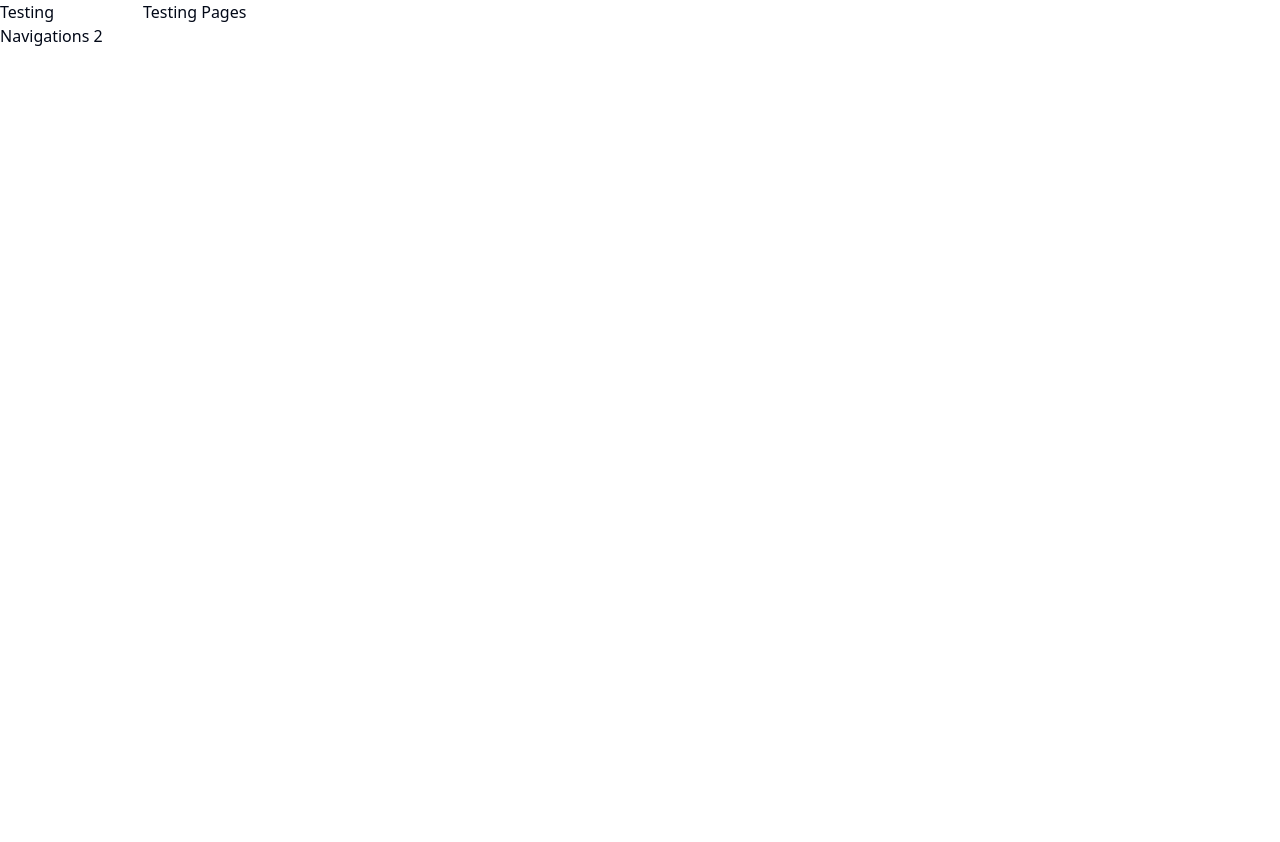
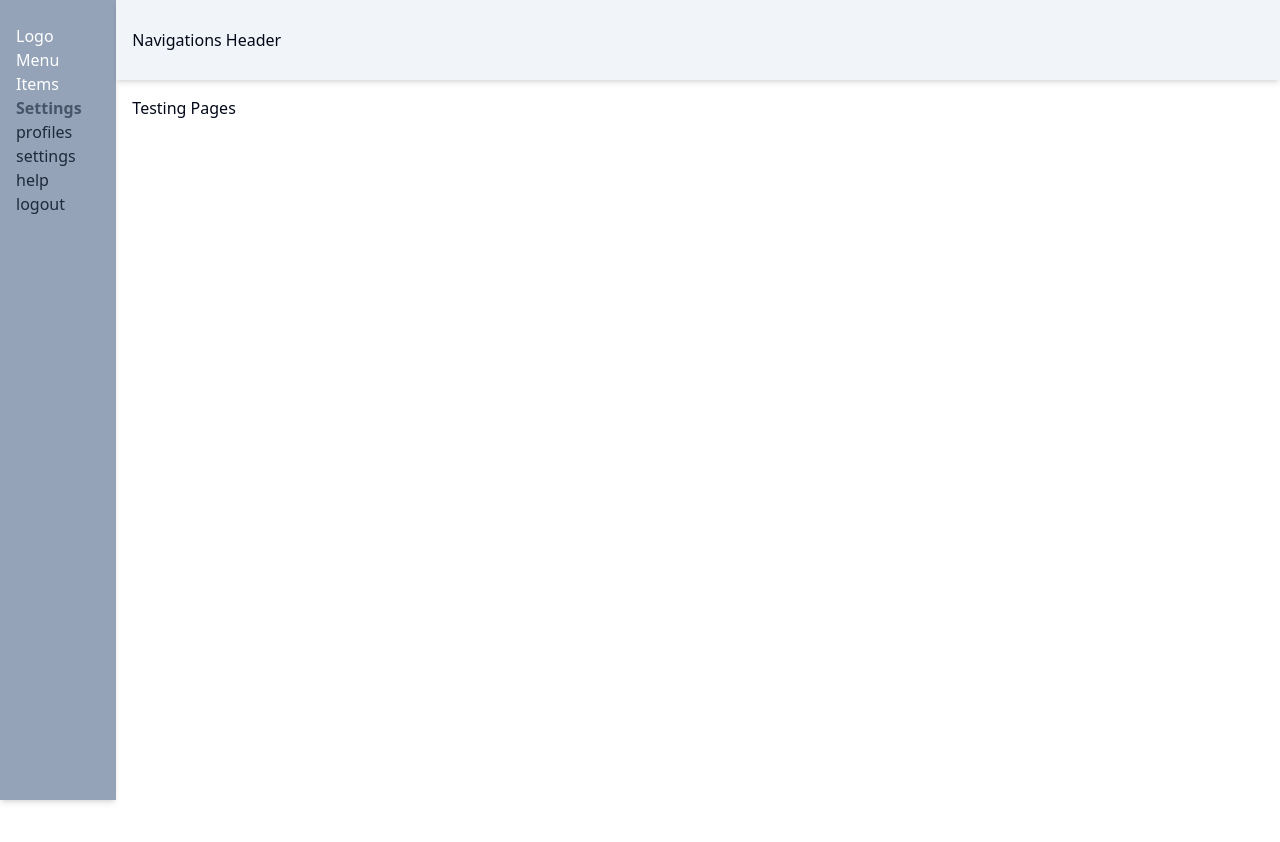
Before and after one commit to Sume-lang/thehills, a Next.js app: page /Admin in a window 1280 px wide. Shown: the top 842 px of the page. Before the commit the page ends 800 px from the top, so only its background shows below. Built offline with nearby package versions, Linux system fonts and the light colour scheme.

Commit message:
adding and modified files

```diff
--- a/app/(Dashboards)/Admin/page.tsx
+++ /dev/null
@@ -1,9 +0,0 @@
-import React from "react";
-
-export default function Actifities() {
-  return (
-    <main className="w-full min-h-screen flex lg:flex-row flex-col items-start justify-start">
-      Testing Pages
-    </main>
-  );
-}
--- a/app/(Dashboards)/layout.tsx
+++ /dev/null
@@ -1,19 +0,0 @@
-import { Metadata } from "next";
-
-export const metadata: Metadata = {
-  title: "Dashboards",
-  description: "Generated by create next app",
-};
-
-export default function Dashboards({
-  children,
-}: {
-  children: React.ReactNode;
-}) {
-  return (
-    <main className="w-full min-h-screen flex lg:flex-row flex-col items-start justify-start">
-      <section>Testing Navigations 2</section>
-      {children}
-    </main>
-  );
-}
--- /dev/null
+++ b/app/(cms)/Admin/page.tsx
@@ -0,0 +1,5 @@
+import React from "react";
+
+export default function Actifities() {
+  return <main className="w-full min-h-screen p-4">Testing Pages</main>;
+}
--- /dev/null
+++ b/app/(cms)/components/nabvar/navigations.tsx
@@ -0,0 +1,62 @@
+"use client";
+import { Home } from "lucide-react";
+import React, { useState, useEffect, useRef } from "react";
+
+const dataNavigation = [
+  {
+    id: 1,
+    name: "Home",
+    icons: <Home size={48} strokeWidth={1.5} />,
+    href: "/",
+  },
+  {
+    id: 2,
+    name: "About",
+    icons: <Home size={48} strokeWidth={1.5} />,
+    href: "/about",
+  },
+  {
+    id: 3,
+    name: "Services",
+    icons: <Home size={48} strokeWidth={1.5} />,
+    href: "/services",
+  },
+  {
+    id: 4,
+    name: "Packages",
+    icons: <Home size={48} strokeWidth={1.5} />,
+    href: "/packages",
+  },
+  {
+    id: 5,
+    name: "Activities",
+    icons: <Home size={48} strokeWidth={1.5} />,
+    href: "/activities",
+  },
+  {
+    id: 6,
+    name: "Destinations",
+    icons: <Home size={48} strokeWidth={1.5} />,
+    href: "/destinations",
+  },
+  {
+    id: 7,
+    name: "Blog",
+    icons: <Home size={48} strokeWidth={1.5} />,
+    href: "/blog",
+  },
+  {
+    id: 8,
+    name: "Contact",
+    icons: <Home size={48} strokeWidth={1.5} />,
+    href: "/contact",
+  },
+];
+
+export default function Navigations() {
+  return (
+    <main className="p-4 shadow-md h-20 bg-slate-100 flex flex-row items-center justify-start">
+      Navigations Header
+    </main>
+  );
+}
--- /dev/null
+++ b/app/(cms)/components/nabvar/sidebar.tsx
@@ -0,0 +1,70 @@
+"use client";
+
+import { Home, HomeIcon, Settings } from "lucide-react";
+import React, { useState, useEffect, useRef } from "react";
+
+const Logo = [
+  {
+    id: 1,
+    img: "",
+    url: "/",
+  },
+];
+const menuItems = [
+  {
+    id: 1,
+    name: "Home",
+    icons: <Home size={48} strokeWidth={1.5} />,
+    href: "/",
+  },
+];
+const settings = [
+  {
+    id: 1,
+    name: "profiles",
+    icons: <Home size={48} strokeWidth={1.5} />,
+    href: "/",
+  },
+  {
+    id: 2,
+    name: "settings",
+    icons: <Home size={48} strokeWidth={1.5} />,
+    href: "/",
+  },
+  {
+    id: 3,
+    name: "help",
+    icons: <Home size={48} strokeWidth={1.5} />,
+    href: "/",
+  },
+  {
+    id: 4,
+    name: "logout",
+    icons: <Home size={48} strokeWidth={1.5} />,
+    href: "/",
+  },
+];
+
+export default function sideNavigations() {
+  return (
+    <main className="w-full min-h-screen py-6 p-4 flex flex-col text-white">
+      <section id="logo">Logo</section>
+      <section id="menuItems">Menu Items</section>
+      <section
+        id="settings"
+        className="flex flex-col items-start justify-start">
+        <div className="flex flex-row items-center justify-start gap-2 rounded-md">
+          <h1 className="text-md font-bold text-slate-600">Settings</h1>
+        </div>
+
+        {settings.map((item) => (
+          <div
+            key={item.id}
+            className="flex flex-col items-start justify-start gap-4">
+            <h1 className="text-md font-light text-slate-800">{item.name}</h1>
+          </div>
+        ))}
+      </section>
+    </main>
+  );
+}
--- /dev/null
+++ b/app/(cms)/layout.tsx
@@ -0,0 +1,26 @@
+import { Metadata } from "next";
+import Navigations from "./components/nabvar/navigations";
+import Sidebar from "./components/nabvar/sidebar";
+
+export const metadata: Metadata = {
+  title: "Dashboards",
+  description: "Generated by create next app",
+};
+
+export default function Dashboards({
+  children,
+}: {
+  children: React.ReactNode;
+}) {
+  return (
+    <main className="w-full flex flex-row items-start justify-start">
+      <section className="w-[10%] bg-slate-400 shadow-md min-h-screen">
+        <Sidebar />
+      </section>
+      <section className="w-full min-h-screen">
+        <Navigations />
+        {children}
+      </section>
+    </main>
+  );
+}
```
Also changed, not shown: app/(cms)/styles/module.admin.css (added).
